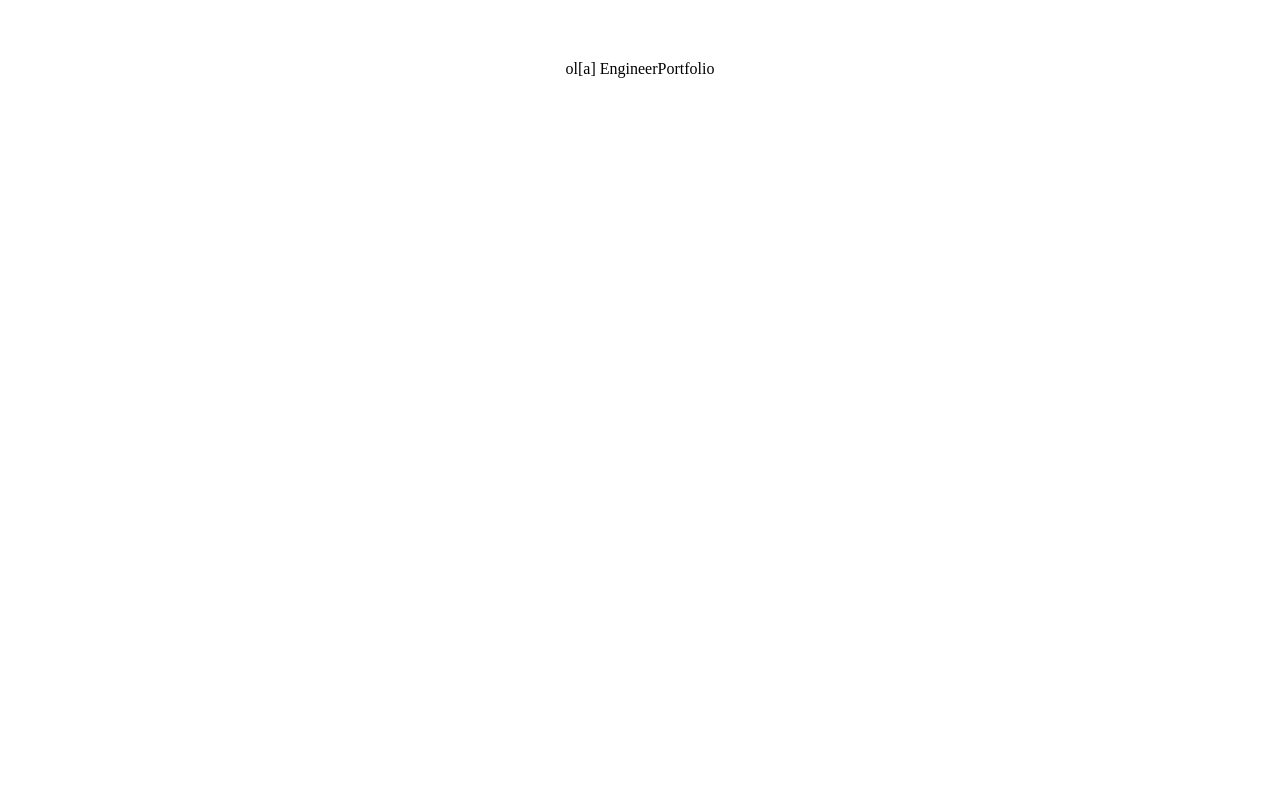
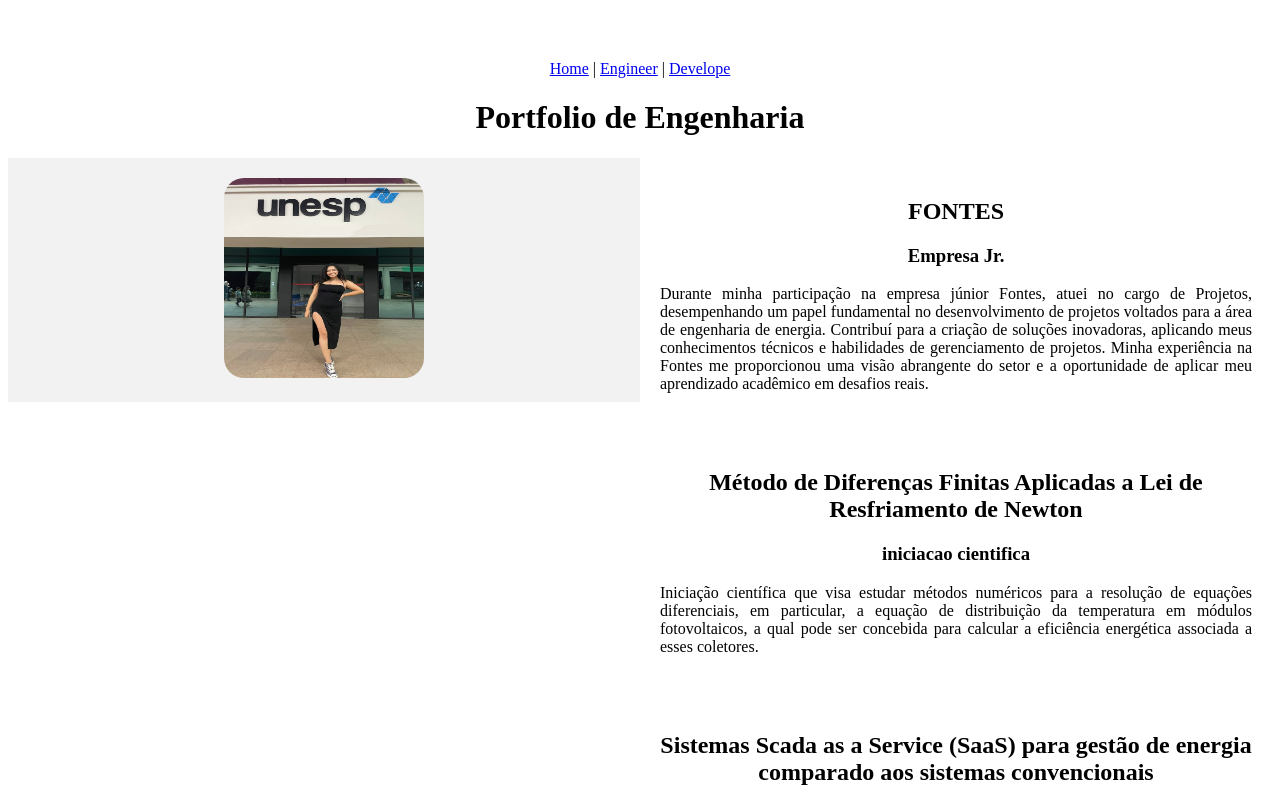
Before and after one commit to samrln/portfolio, a Vue app: page /EngineerPortfolio in a window 1280 px wide. Shown: the top 800 px of the page. Built offline with nearby package versions, Linux system fonts and the light colour scheme; the HTML template or start-up script is replaced by a standard one.

Commit message:
add portfolio engineer

```diff
--- a/package.json
+++ b/package.json
@@ -1,5 +1,5 @@
 {
-  "name": "minha-primeira-app",
+  "name": "portfolio-samantha",
   "version": "0.1.0",
   "private": true,
   "scripts": {
--- a/src/App.vue
+++ b/src/App.vue
@@ -1,6 +1,8 @@
 <template>
   <div id="nav">
-    <router-link to="/"></router-link>
+    <router-link to="/">Home</router-link> |
+    <router-link to="/EngineerPortfolio">Engineer</router-link> |
+    <router-link to="/DeveloperPortfolio">Develope</router-link>
   </div>
   <router-view />
 </template>
--- a/src/pages/EngineerPortfolio.vue
+++ b/src/pages/EngineerPortfolio.vue
@@ -1,5 +1,75 @@
 <template>
-    <div class="EngineerPortfolio">
-        <a> ol[a] EngineerPortfolio</a>
+  <div class="engineer">
+    <div class="header">
+      <h1>Portfolio de Engenharia</h1>
     </div>
+    <div class="formation">
+      <div class="formacao">
+        <img src="../assets/sam_eng.jpg">
+      </div>
+      <div class="resumos">
+        <div>
+          <h2>FONTES</h2>
+          <h3>Empresa Jr.</h3>
+          <p>
+            Durante minha participação na empresa júnior Fontes, atuei no cargo de Projetos, desempenhando um papel fundamental no desenvolvimento de projetos voltados para a área de engenharia de energia. Contribuí para a criação de soluções inovadoras, aplicando meus conhecimentos técnicos e habilidades de gerenciamento de projetos. Minha experiência na Fontes me proporcionou uma visão abrangente do setor e a oportunidade de aplicar meu aprendizado acadêmico em desafios reais.
+          </p>
+        </div>
+        <div>
+          <h2>Método de Diferenças Finitas Aplicadas a Lei de Resfriamento de Newton</h2>
+          <h3>iniciacao cientifica</h3>
+          <p>Iniciação científica que visa estudar métodos numéricos para a resolução de equações diferenciais, em particular, a equação de distribuição da temperatura em módulos fotovoltaicos, a qual pode ser concebida para calcular a eficiência energética associada a esses coletores.</p>
+        </div>
+        <div>
+          <h2>Sistemas Scada as a Service (SaaS) para gestão de energia comparado aos sistemas convencionais</h2>
+          <h3>TCC</h3>
+          <p>SCADA as a Service é um sistema remoto de controle e aquisição de dados em nuvem que permite monitorar e processar informações, registrando eventos. Um estudo sobre o uso desse sistema na gestão de energia busca compreender suas vantagens, desvantagens e diferenças em relação aos sistemas tradicionais. A possibilidade de hospedar o SCADA na nuvem cria um novo modelo de negócio com benefícios significativos para o gerenciamento energético.</p>
+        </div>
+      </div>
+    </div>
+    <div>
+      <h2>certificados</h2>
+    </div>
+  </div>
 </template>
+
+<style scoped>
+.engineer {
+  flex-direction: column;
+  width: max-width;
+  height: 500px;
+}
+.header {
+  color: black;
+}
+.formation {
+  display: flex;
+  align-items: flex-start;
+}
+
+.formacao {
+  flex: 1;
+  background-color: #f2f2f2;
+  padding: 10px;
+}
+.formacao img {
+  margin: 10px;
+  width: 200px;
+  height: 200px;
+  border-radius: 10%;
+}
+
+.resumos {
+  flex: 1;
+  padding: 10px;
+  display: flex;
+  flex-direction: column;
+  gap: 20px;
+}
+.resumos > div {
+  padding: 10px;
+}
+.resumos > div > p {
+  text-align: justify;
+}
+</style>
```
Also changed, not shown: src/assets/sam_eng.jpg (added).
